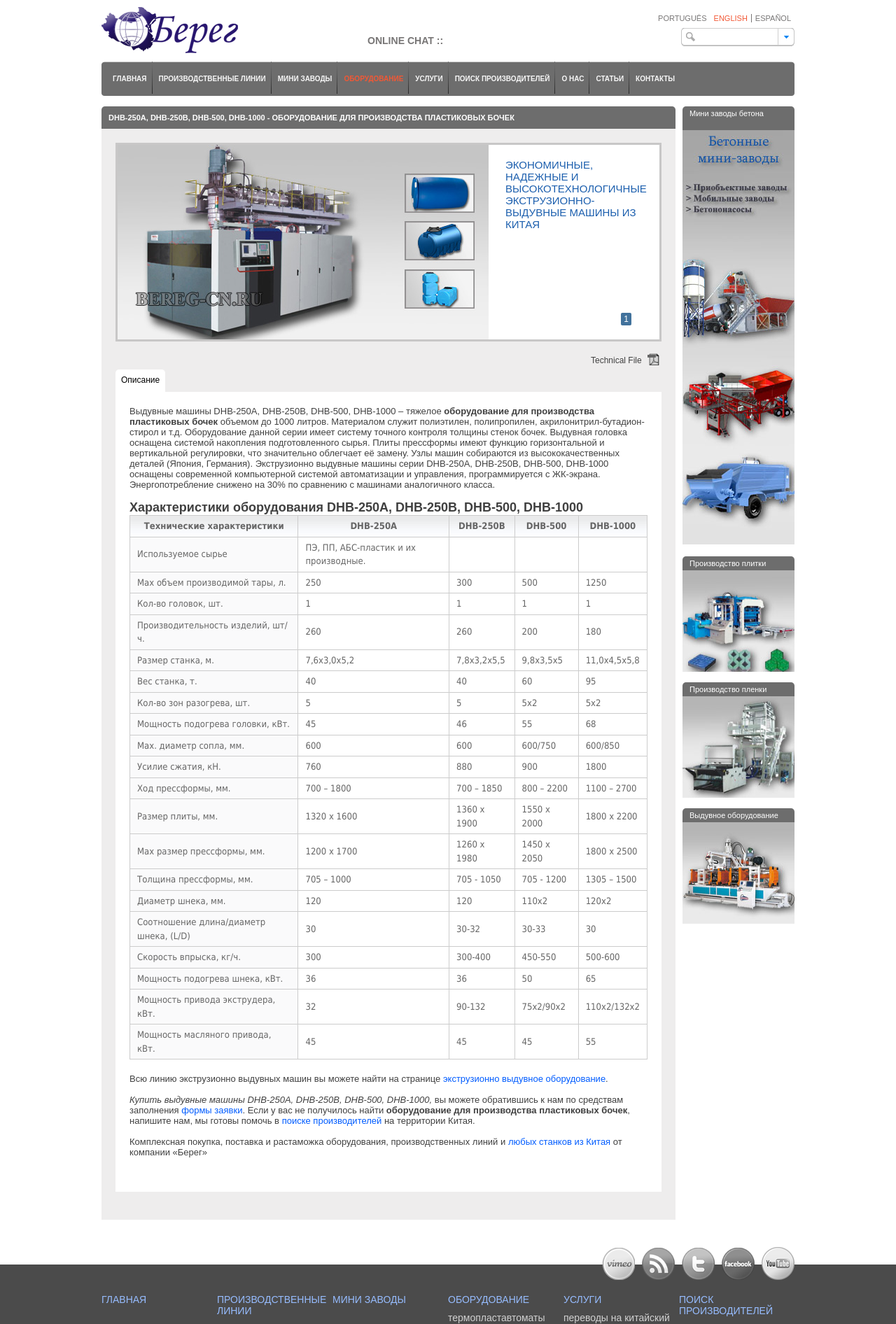
After one commit to pivolan/Bereg_china_gae, a Python web app: template templates/extr/dhb-250-1000.html in a window 1280 px wide. The commit adds this page. Shown: the top 1892 px of the page at 70% size. Run offline with Jinja, Linux system fonts and the light colour scheme; the template is opened without the code that fills it, so the values that code supplies are empty.

Commit message:
добавлена  страница dhb250-1000

```diff
--- a/main.py
+++ b/main.py
@@ -125,6 +125,12 @@ class UserList(BaseHandler):
 		return self.render_response('extr/dhb-80-100.html')
 
 
+@app.route('/dhb-250a_dhb-250b_dhb-500_dhb-1000-oborudovanie_dlia_proizvodstva_plastikovykh_bochek')
+class UserList(BaseHandler):
+	def get(self):
+		return self.render_response('extr/dhb-250-1000.html')
+
+
 @app.route('/table')
 class Table(BaseHandler):
 	def post(self):
--- /dev/null
+++ b/templates/extr/dhb-250-1000.html
@@ -0,0 +1,190 @@
+{% extends 'layout/extr_layout.html' %}
+{% block title %}DHB-250A, DHB-250B, DHB-500, DHB-1000 | Оборудование для производства пластиковых бочек.{% endblock %}
+{% block keywords %}Экструзионно, выдувное, оборудование, DHB-250A, DHB-250B, DHB-500, DHB-1000, производство, пластик,
+	бочек, характеристики.{% endblock %}
+{% block description %} Наша компания готова поставить оборудование для производства пластиковых бочек объемом до 1000
+	л. Купить экструзионно выдувное оборудование  DHB-250A, DHB-250B, DHB-500, DHB-1000.{% endblock %}
+{% block h1 %}DHB-250A, DHB-250B, DHB-500, DHB-1000 - оборудование для производства пластиковых бочек{% endblock %}
+{% block top_images %}
+	<li class="active">
+		<img src="/public/img/extr/top/ekstruzionno-vyduvnye_DHB250-1000.jpg" width="530" height="278" border="0" alt="Экструзионно выдувное оборудование серии DHB250-1000"/>
+	</li>
+{% endblock %}
+{% block prod_desc %}
+	<p>Выдувные машины DHB-250A, DHB-250B, DHB-500, DHB-1000 – тяжелое <strong>оборудование для производства пластиковых
+		бочек</strong> объемом до 1000 литров. Материалом служит полиэтилен, полипропилен, акрилонитрил-бутадион-стирол
+		и т.д. Оборудование данной серии имеет систему точного контроля толщины стенок бочек. Выдувная головка оснащена
+		системой накопления подготовленного сырья. Плиты прессформы имеют функцию горизонтальной и вертикальной
+		регулировки, что значительно облегчает её замену. Узлы машин собираются из высококачественных деталей (Япония,
+		Германия). Экструзионно выдувные машины серии DHB-250A, DHB-250B, DHB-500, DHB-1000 оснащены современной
+		компьютерной системой автоматизации и управления, программируется с ЖК-экрана. Энергопотребление снижено на 30%
+		по сравнению с машинами аналогичного класса.
+	</p>
+	<h2>Характеристики оборудования DHB-250A, DHB-250B, DHB-500, DHB-1000</h2>
+	<table>
+		<thead>
+		<tr>
+			<th>Технические характеристики</th>
+			<th>DHB-250A</th>
+			<th>DHB-250B</th>
+			<th>DHB-500</th>
+			<th>DHB-1000</th>
+		</tr>
+		</thead>
+		<tbody>
+		<tr>
+			<th>Используемое сырье</th>
+			<td>ПЭ, ПП, АБС-пластик и их производные.</td>
+			<td></td>
+			<td></td>
+			<td></td>
+		</tr>
+		<tr>
+			<th>Max объем производимой тары, л.</th>
+			<td>250</td>
+			<td>300</td>
+			<td>500</td>
+			<td>1250</td>
+		</tr>
+		<tr>
+			<th>Кол-во головок, шт.</th>
+			<td>1</td>
+			<td>1</td>
+			<td>1</td>
+			<td>1</td>
+		</tr>
+		<tr>
+			<th>Производительность изделий, шт/ч.</th>
+			<td>260</td>
+			<td>260</td>
+			<td>200</td>
+			<td>180</td>
+		</tr>
+		<tr>
+			<th>Размер станка, м.</th>
+			<td>7,6х3,0х5,2</td>
+			<td>7,8х3,2х5,5</td>
+			<td>9,8х3,5х5</td>
+			<td>11,0х4,5х5,8</td>
+		</tr>
+		<tr>
+			<th>Вес станка, т.</th>
+			<td>40</td>
+			<td>40</td>
+			<td>60</td>
+			<td>95</td>
+		</tr>
+		<tr>
+			<th>Кол-во зон разогрева, шт.</th>
+			<td>5</td>
+			<td>5</td>
+			<td>5х2</td>
+			<td>5х2</td>
+		</tr>
+		<tr>
+			<th>Мощность подогрева головки, кВт.</th>
+			<td>45</td>
+			<td>46</td>
+			<td>55</td>
+			<td>68</td>
+		</tr>
+		<tr>
+			<th>Max. диаметр сопла, мм.</th>
+			<td>600</td>
+			<td>600</td>
+			<td>600/750</td>
+			<td>600/850</td>
+		</tr>
+		<tr>
+			<th>Усилие сжатия, кН.</th>
+			<td>760</td>
+			<td>880</td>
+			<td>900</td>
+			<td>1800</td>
+		</tr>
+		<tr>
+			<th>Ход прессформы, мм.</th>
+			<td>700 – 1800</td>
+			<td>700 – 1850</td>
+			<td>800 – 2200</td>
+			<td>1100 – 2700</td>
+		</tr>
+		<tr>
+			<th>Размер плиты, мм.</th>
+			<td>1320 х 1600</td>
+			<td>1360 х 1900</td>
+			<td>1550 х 2000</td>
+			<td>1800 х 2200</td>
+		</tr>
+		<tr>
+			<th>Max размер прессформы, мм.</th>
+			<td>1200 х 1700</td>
+			<td>1260 х 1980</td>
+			<td>1450 х 2050</td>
+			<td>1800 х 2500</td>
+		</tr>
+		<tr>
+			<th>Толщина прессформы, мм.</th>
+			<td>705 – 1000</td>
+			<td>705 - 1050</td>
+			<td>705 - 1200</td>
+			<td>1305 – 1500</td>
+		</tr>
+		<tr>
+			<th>Диаметр шнека, мм.</th>
+			<td>120</td>
+			<td>120</td>
+			<td>110х2</td>
+			<td>120х2</td>
+		</tr>
+		<tr>
+			<th>Соотношение длина/диаметр шнека, (L/D)</th>
+			<td>30</td>
+			<td>30-32</td>
+			<td>30-33</td>
+			<td>30</td>
+		</tr>
+		<tr>
+			<th>Скорость впрыска, кг/ч.</th>
+			<td>300</td>
+			<td>300-400</td>
+			<td>450-550</td>
+			<td>500-600</td>
+		</tr>
+		<tr>
+			<th>Мощность подогрева шнека, кВт.</th>
+			<td>36</td>
+			<td>36</td>
+			<td>50</td>
+			<td>65</td>
+		</tr>
+		<tr>
+			<th>Мощность привода экструдера, кВт.</th>
+			<td>32</td>
+			<td>90-132</td>
+			<td>75х2/90х2</td>
+			<td>110х2/132х2</td>
+		</tr>
+		<tr>
+			<th>Мощность масляного привода, кВт.</th>
+			<td>45</td>
+			<td>45</td>
+			<td>45</td>
+			<td>55</td>
+		</tr>
+		</tbody>
+	</table>
+	<p>Всю линию экструзионно выдувных машин вы можете найти на странице <a href="/ekstruzionno-vyduvnye-mashiny">экструзионно
+		выдувное оборудование</a>.
+	</p>
+	<p><em>Купить выдувные машины DHB-250A, DHB-250B, DHB-500, DHB-1000, </em> вы можете обратившись к нам по средствам
+		заполнения <a href="/contacts">формы заявки</a>. Если у вас не получилось найти <strong>оборудование для
+			производства пластиковых бочек</strong>, напишите нам, мы готовы помочь в
+		<a href="/poisk-proizvoditelei-i-tovarov-v-kitae">поиске производителей</a> на территории
+		Китая.
+	</p>
+	<p>Комплексная покупка, поставка и растаможка оборудования, производственных линий и <a href="/">любых станков из
+		Китая</a> от компании «Берег»
+	</p>
+
+{% endblock %}
--- a/templates/extr/ekstruzionno-vyduvnye-mashiny.html
+++ b/templates/extr/ekstruzionno-vyduvnye-mashiny.html
@@ -108,14 +108,14 @@
 			<span class="tags"></span>
 		</li>
 		<li>
-			<a href="/ekstruzionno-vyduvnaia-mashina-serii-dhb-250a" title="Серия DHB-250A, DHB-250B, DHB-500, DHB-1000"><img src="/public/img/extr/list/ekstruzionno-vyduvnaia-mashina-serii-dhb-250-1000.jpg" alt="Серия DHB-250A, DHB-250B, DHB-500, DHB-1000" height="153" width="419"></a>
+			<a href="/dhb-250a_dhb-250b_dhb-500_dhb-1000-oborudovanie_dlia_proizvodstva_plastikovykh_bochek" title="Серия DHB-250A, DHB-250B, DHB-500, DHB-1000"><img src="/public/img/extr/list/ekstruzionno-vyduvnaia-mashina-serii-dhb-250-1000.jpg" alt="Серия DHB-250A, DHB-250B, DHB-500, DHB-1000" height="153" width="419"></a>
 			<h3>
-				<a href="/ekstruzionno-vyduvnaia-mashina-serii-dhb-250a" title="Серия DHB-250A, DHB-250B, DHB-500, DHB-1000">
+				<a href="/dhb-250a_dhb-250b_dhb-500_dhb-1000-oborudovanie_dlia_proizvodstva_plastikovykh_bochek" title="Серия DHB-250A, DHB-250B, DHB-500, DHB-1000">
 					Серия DHB-250A, DHB-250B, DHB-500, DHB-1000
 				</a>
 			</h3>
 			<span class="desc">данная серия машин позволяет изготавливать большие тары объемом от 100 до 1250л. Характеристики: производительность до 260 шт/ч., диаметр шнека 120 мм., усилие смыкание 760 -1800 кН.
-				<a href="/ekstruzionno-vyduvnaia-mashina-serii-dhb-250a">Подробнее о серии DHB250 - 1000>>></a></span>
+				<a href="/dhb-250a_dhb-250b_dhb-500_dhb-1000-oborudovanie_dlia_proizvodstva_plastikovykh_bochek">Подробнее о серии DHB250 - 1000>>></a></span>
 			<span class="tags"></span>
 		</li>
 		<li>
```
